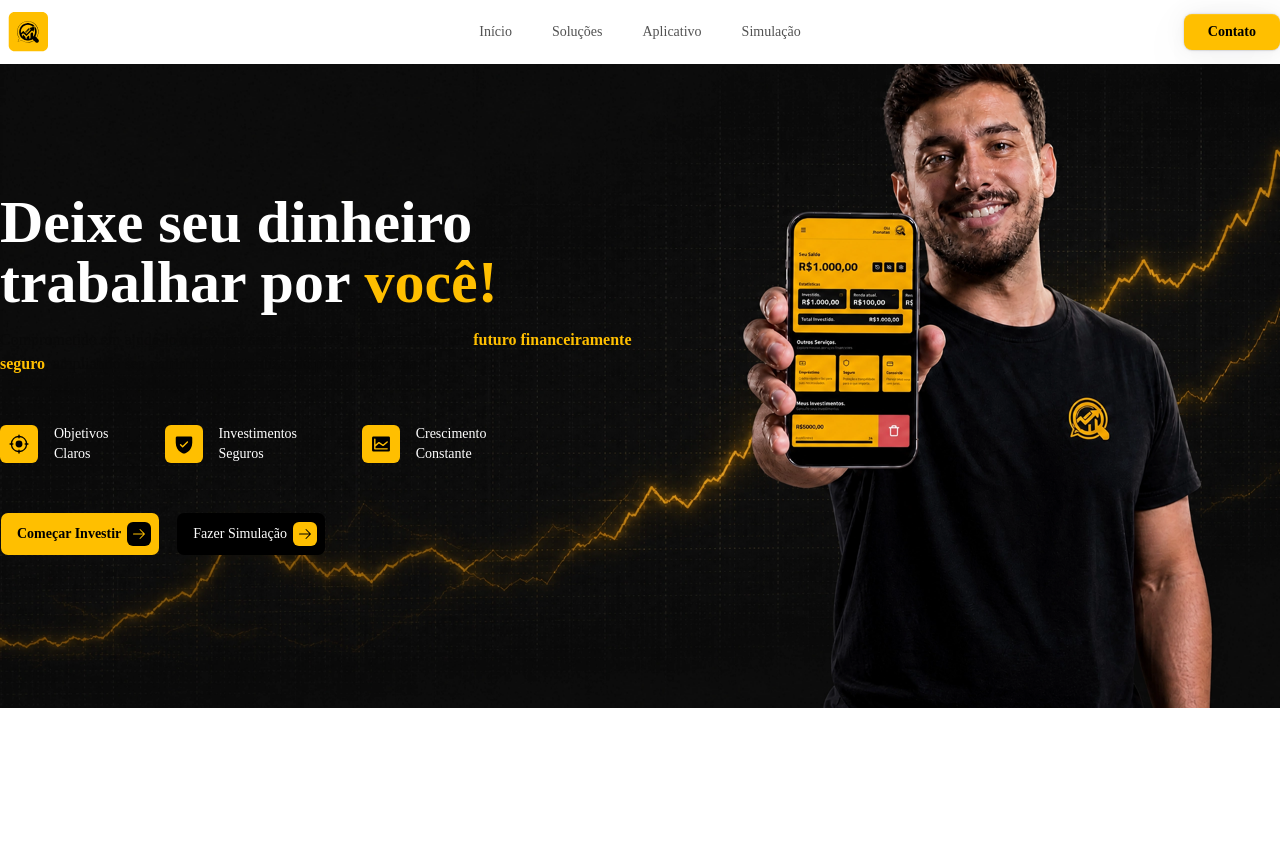
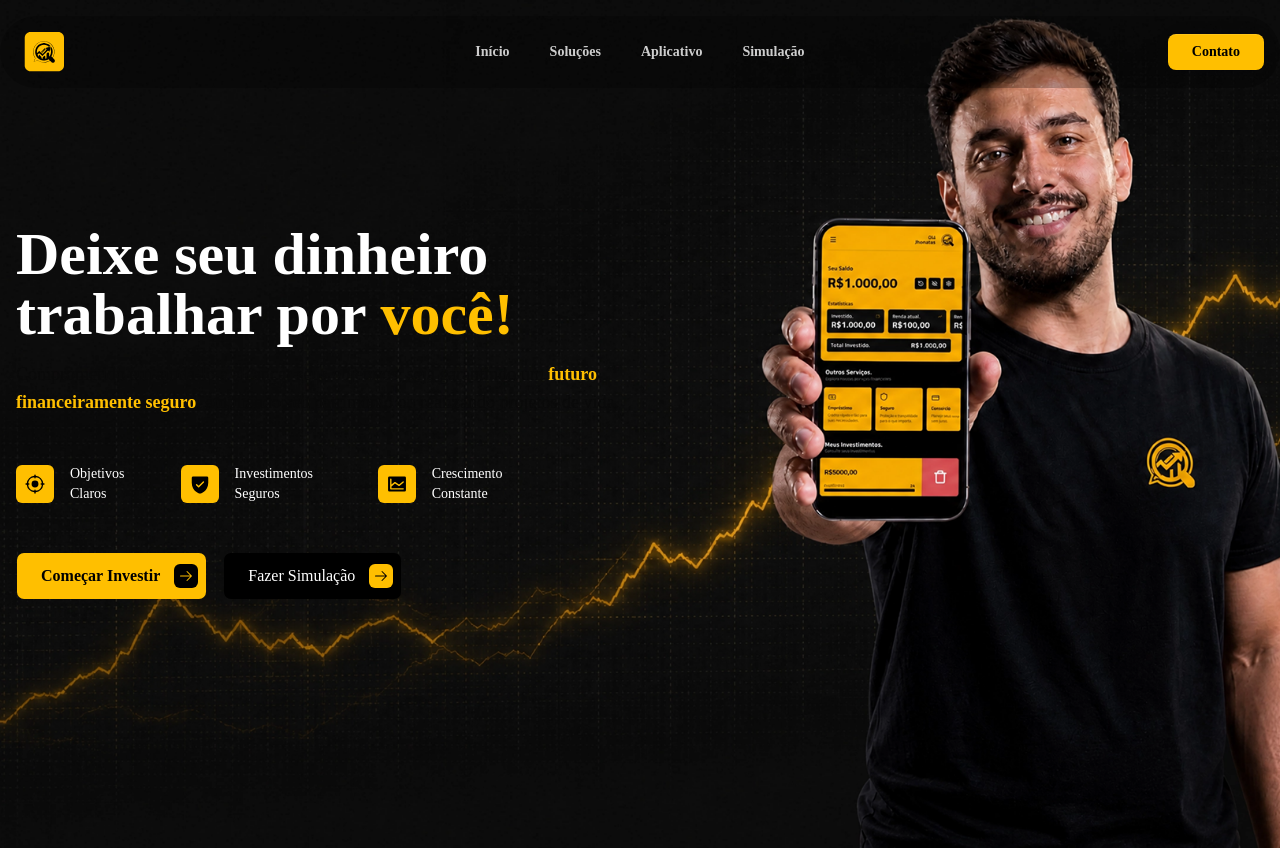
Before and after one commit to JhonatasMJ/Crbr, a React (Vite) app: page / in a window 1280 px wide. Before the commit the page ends 800 px from the top, so only its background shows below. Built offline with nearby package versions, Linux system fonts and the light colour scheme.

Commit message:
feat/home

```diff
--- a/src/App.tsx
+++ b/src/App.tsx
@@ -6,8 +6,10 @@ import { Home } from "./sections/Home"
 export function App() {
   return (
     <main>
-      <ResizableNavbarDemo/>
-      <Home />
+      <div className="relative bg-url bg-cover bg-top bg-no-repeat">
+        <ResizableNavbarDemo />
+        <Home />
+      </div>
     </main>
   )
 }
--- a/src/components/resizable-navbar-demo.tsx
+++ b/src/components/resizable-navbar-demo.tsx
@@ -35,8 +35,7 @@ export default function NavbarDemo() {
   const [isMobileMenuOpen, setIsMobileMenuOpen] = useState(false);
 
   return (
-    <div className="relative w-full">
-      <Navbar>
+    <Navbar>
         {/* Desktop Navigation */}
         <NavBody>
           <NavbarLogo />
@@ -65,7 +64,7 @@ export default function NavbarDemo() {
                 key={`mobile-link-${idx}`}
                 href={item.link}
                 onClick={() => setIsMobileMenuOpen(false)}
-                className="relative text-neutral-600 dark:text-neutral-300"
+                className="relative text-white/80 hover:text-white"
               >
                 <span className="block">{item.name}</span>
               </a>
@@ -82,9 +81,6 @@ export default function NavbarDemo() {
             </div>
           </MobileNavMenu>
         </MobileNav>
-      </Navbar>
-
-      {/* Navbar */}
-    </div>
+    </Navbar>
   );
 }
--- a/src/components/ui/button.tsx
+++ b/src/components/ui/button.tsx
@@ -6,7 +6,7 @@ import { Slot } from "radix-ui"
 import { cn } from "@/lib/utils"
 
 const buttonVariants = cva(
-  "group/button inline-flex shrink-0 items-center justify-center rounded-md border border-transparent bg-clip-padding text-sm font-medium whitespace-nowrap transition-all outline-none select-none focus-visible:border-ring focus-visible:ring-1 focus-visible:ring-ring/50 active:not-aria-[haspopup]:translate-y-px disabled:pointer-events-none disabled:opacity-50 aria-invalid:border-destructive aria-invalid:ring-1 aria-invalid:ring-destructive/20 dark:aria-invalid:border-destructive/50 dark:aria-invalid:ring-destructive/40 [&_svg]:pointer-events-none [&_svg]:shrink-0 cursor-pointer",
+  "group/button inline-flex shrink-0 items-center justify-center rounded-md border border-transparent bg-clip-padding text-base font-medium whitespace-nowrap transition-all outline-none select-none focus-visible:border-ring focus-visible:ring-1 focus-visible:ring-ring/50 active:not-aria-[haspopup]:translate-y-px disabled:pointer-events-none disabled:opacity-50 aria-invalid:border-destructive aria-invalid:ring-1 aria-invalid:ring-destructive/20 dark:aria-invalid:border-destructive/50 dark:aria-invalid:ring-destructive/40 [&_svg]:pointer-events-none [&_svg]:shrink-0 cursor-pointer",
   {
     variants: {
       variant: {
@@ -26,7 +26,7 @@ const buttonVariants = cva(
           "h-8 gap-1.5 px-2.5 has-data-[icon=inline-end]:pr-2 has-data-[icon=inline-start]:pl-2",
         xs: "h-6 gap-1 rounded-none px-2 text-xs has-data-[icon=inline-end]:pr-1.5 has-data-[icon=inline-start]:pl-1.5 [&_svg:not([class*='size-'])]:size-3",
         sm: "h-7 gap-1 rounded-none px-2.5 has-data-[icon=inline-end]:pr-1.5 has-data-[icon=inline-start]:pl-1.5 [&_svg:not([class*='size-'])]:size-3.5",
-        lg: "h-11 gap-1.5 px-4 has-data-[icon=inline-end]:pr-2 has-data-[icon=inline-start]:pl-2",
+        lg: "h-12 gap-1.5 px-6 has-data-[icon=inline-end]:pr-2 has-data-[icon=inline-start]:pl-2",
         icon: "size-8",
         "icon-xs": "size-6 rounded-none [&_svg:not([class*='size-'])]:size-3",
         "icon-sm": "size-7 rounded-none",
@@ -41,7 +41,7 @@ const buttonVariants = cva(
 )
 
 const buttonIconVariants = cva(
-  "inline-flex shrink-0 items-center justify-center rounded-sm [&_svg:not([class*='size-'])]:size-3.5",
+  "inline-flex ml-2 shrink-0 items-center justify-center rounded-sm [&_svg:not([class*='size-'])]:size-3.5",
   {
     variants: {
       variant: {
--- a/src/components/ui/resizable-navbar.tsx
+++ b/src/components/ui/resizable-navbar.tsx
@@ -9,7 +9,7 @@ import {
 } from "motion/react";
 import logo from "/src/assets/logo.svg";
 
-import React, { useRef, useState } from "react";
+import React, { useState } from "react";
 
 
 interface NavbarProps {
@@ -50,28 +50,39 @@ interface MobileNavMenuProps {
   onClose: () => void;
 }
 
+const navTransition = {
+  duration: 0.4,
+  ease: [0.4, 0, 0.2, 1] as const,
+};
+
 export const Navbar = ({ children, className }: NavbarProps) => {
-  const ref = useRef<HTMLDivElement>(null);
-  const { scrollY } = useScroll({
-    target: ref,
-    offset: ["start start", "end start"],
-  });
+  const { scrollY } = useScroll();
   const [visible, setVisible] = useState<boolean>(false);
 
   useMotionValueEvent(scrollY, "change", (latest) => {
-    if (latest > 100) {
-      setVisible(true);
-    } else {
-      setVisible(false);
-    }
+    setVisible(latest > 50);
   });
 
   return (
     <motion.div
-      ref={ref}
-      // IMPORTANT: Change this to class of `fixed` if you want the navbar to be fixed
-      className={cn("sticky inset-x-0 top-20 z-40 w-full", className)}
+      initial={false}
+      animate={{
+        top: visible ? 0 : 16,
+      }}
+      transition={navTransition}
+      className={cn("fixed inset-x-0 z-50 w-full", className)}
     >
+      <motion.div
+        aria-hidden
+        className="pointer-events-none absolute inset-x-0 top-0 h-full"
+        initial={false}
+        animate={{
+          opacity: visible ? 1 : 0,
+        }}
+        transition={navTransition}
+        style={{ backgroundColor: "#111111" }}
+      />
+      <div className="relative w-full">
         {React.Children.map(children, (child) =>
           React.isValidElement(child)
             ? React.cloneElement(
@@ -80,37 +91,31 @@ export const Navbar = ({ children, className }: NavbarProps) => {
               )
             : child,
         )}
+      </div>
     </motion.div>
   );
 };
 
 export const NavBody = ({ children, className, visible }: NavBodyProps) => {
   return (
+    <div className={cn("relative hidden w-full lg:block", className)}>
       <motion.div
+        layout
+        initial={false}
         animate={{
-        backdropFilter: visible ? "blur(10px)" : "none",
-        boxShadow: visible
-          ? "0 0 24px rgba(34, 42, 53, 0.06), 0 1px 1px rgba(0, 0, 0, 0.05), 0 0 0 1px rgba(34, 42, 53, 0.04), 0 0 4px rgba(34, 42, 53, 0.08), 0 16px 68px rgba(47, 48, 55, 0.05), 0 1px 0 rgba(255, 255, 255, 0.1) inset"
-          : "none",
-        width: visible ? "40%" : "100%",
-        y: visible ? 20 : 0,
+          borderRadius: visible ? 0 : 9999,
+          backgroundColor: visible
+            ? "rgba(17, 17, 17, 0)"
+            : "rgba(0, 0, 0, 0.25)",
         }}
-      transition={{
-        type: "spring",
-        stiffness: 200,
-        damping: 50,
-      }}
-      style={{
-        minWidth: "800px",
-      }}
-      className={cn(
-        "relative z-[60] mx-auto hidden w-full max-w-7xl flex-row items-center justify-between self-start rounded-full bg-transparent  py-2 lg:flex dark:bg-transparent",
-        visible && "bg-white/80 dark:bg-neutral-950/80",
-        className,
-      )}
+        transition={navTransition}
+        className="container relative overflow-hidden"
       >
+        <div className="relative flex w-full flex-row items-center justify-between py-3">
           {children}
+        </div>
       </motion.div>
+    </div>
   );
 };
 
@@ -121,7 +126,7 @@ export const NavItems = ({ items, className, onItemClick }: NavItemsProps) => {
     <motion.div
       onMouseLeave={() => setHovered(null)}
       className={cn(
-        "absolute inset-0 hidden flex-1 flex-row items-center justify-center space-x-2 text-sm font-medium text-zinc-600 transition duration-200 hover:text-zinc-800 lg:flex lg:space-x-2",
+        "absolute inset-0 hidden flex-1 flex-row items-center justify-center space-x-2 text-sm font-semibold text-white/80 transition duration-200 hover:text-black lg:flex lg:space-x-2",
         className,
       )}
     >
@@ -129,14 +134,14 @@ export const NavItems = ({ items, className, onItemClick }: NavItemsProps) => {
         <a
           onMouseEnter={() => setHovered(idx)}
           onClick={onItemClick}
-          className="relative px-4 py-2 text-neutral-600 dark:text-neutral-300"
+          className="relative px-4 py-2 text-white/80 hover:text-black"
           key={`link-${idx}`}
           href={item.link}
         >
           {hovered === idx && (
             <motion.div
               layoutId="hovered"
-              className="absolute inset-0 h-full w-full rounded-full bg-gray-100 dark:bg-neutral-800"
+              className="absolute inset-0 h-full w-full rounded-full bg-yellow-base"
             />
           )}
           <span className="relative z-20">{item.name}</span>
@@ -148,31 +153,22 @@ export const NavItems = ({ items, className, onItemClick }: NavItemsProps) => {
 
 export const MobileNav = ({ children, className, visible }: MobileNavProps) => {
   return (
+    <div className={cn("relative w-full lg:hidden", className)}>
       <motion.div
+        layout
+        initial={false}
         animate={{
-        backdropFilter: visible ? "blur(10px)" : "none",
-        boxShadow: visible
-          ? "0 0 24px rgba(34, 42, 53, 0.06), 0 1px 1px rgba(0, 0, 0, 0.05), 0 0 0 1px rgba(34, 42, 53, 0.04), 0 0 4px rgba(34, 42, 53, 0.08), 0 16px 68px rgba(47, 48, 55, 0.05), 0 1px 0 rgba(255, 255, 255, 0.1) inset"
-          : "none",
-        width: visible ? "90%" : "100%",
-        paddingRight: visible ? "12px" : "0px",
-        paddingLeft: visible ? "12px" : "0px",
-        borderRadius: visible ? "4px" : "2rem",
-        y: visible ? 20 : 0,
+          borderRadius: visible ? 0 : 16,
+          backgroundColor: visible
+            ? "rgba(17, 17, 17, 0)"
+            : "rgba(0, 0, 0, 0.25)",
         }}
-      transition={{
-        type: "spring",
-        stiffness: 200,
-        damping: 50,
-      }}
-      className={cn(
-        "relative z-50 mx-auto flex w-full max-w-[calc(100vw-2rem)] flex-col items-center justify-between bg-transparent px-0 py-2 lg:hidden",
-        visible && "bg-white/80 dark:bg-neutral-950/80",
-        className,
-      )}
+        transition={navTransition}
+        className="container relative overflow-hidden"
       >
-      {children}
+        <div className="w-full py-3">{children}</div>
       </motion.div>
+    </div>
   );
 };
 
@@ -206,7 +202,7 @@ export const MobileNavMenu = ({
           animate={{ opacity: 1 }}
           exit={{ opacity: 0 }}
           className={cn(
-            "absolute inset-x-0 top-16 z-50 flex w-full flex-col items-start justify-start gap-4 rounded-lg bg-white px-4 py-8 shadow-[0_0_24px_rgba(34,_42,_53,_0.06),_0_1px_1px_rgba(0,_0,_0,_0.05),_0_0_0_1px_rgba(34,_42,_53,_0.04),_0_0_4px_rgba(34,_42,_53,_0.08),_0_16px_68px_rgba(47,_48,_55,_0.05),_0_1px_0_rgba(255,_255,_255,_0.1)_inset] dark:bg-neutral-950",
+            "absolute inset-x-0 top-full z-50 mt-2 flex w-full flex-col items-start justify-start gap-4 rounded-lg bg-[#111111] px-4 py-8",
             className,
           )}
         >
@@ -225,9 +221,9 @@ export const MobileNavToggle = ({
   onClick: () => void;
 }) => {
   return isOpen ? (
-    <IconX className="text-black dark:text-white" onClick={onClick} />
+    <IconX className="cursor-pointer text-white" onClick={onClick} />
   ) : (
-    <IconMenu2 className="text-black dark:text-white" onClick={onClick} />
+    <IconMenu2 className="cursor-pointer text-white" onClick={onClick} />
   );
 };
 
@@ -235,7 +231,7 @@ export const NavbarLogo = () => {
   return (
     <a
       href="#"
-      className="relative z-20 mr-4 flex items-center space-x-2 px-2 py-1 text-sm font-normal text-black"
+      className="relative z-20 mr-4 flex items-center space-x-2 px-2 py-1 text-sm font-normal text-white"
     >
       <img
         src={logo}
--- a/src/sections/Home.tsx
+++ b/src/sections/Home.tsx
@@ -3,11 +3,11 @@ import { ArrowRightIcon, ChartLineIcon, CrosshairIcon, ShieldCheckIcon } from "@
 
 export function Home() {
     return (
-        <section className="bg-url bg-cover bg-center w-full py-32 h-full ">
+        <section className="w-full py-56">
          <div className="container">
             <div className="max-w-1/2">
             <h1 className="text-6xl font-bold text-white ">Deixe seu dinheiro trabalhar por <span className="text-yellow-base">você!</span> </h1>
-            <p className="my-4">Comprometido em ajudá-lo a alcançar seus objetivos, seja garantindo um  <span className="text-yellow-base font-semibold">futuro financeiramente seguro</span>, ampliando seu patrimônio ou realizando projetos de vida.</p>
+            <p className="my-4 text-lg">Comprometido em ajudá-lo a alcançar seus objetivos, seja garantindo um  <span className="text-yellow-base font-semibold">futuro financeiramente seguro</span>, ampliando seu patrimônio ou realizando projetos de vida.</p>
             <div className="flex gap-4 my-12">
                  <div className="flex gap-4 items-center">
                     <div className="bg-yellow-base rounded-sm p-2">
--- a/src/styles/index.css
+++ b/src/styles/index.css
@@ -128,7 +128,7 @@
         background-image: url('/src/assets/home.png');
     }
     .container {
-        @apply max-w-7xl mx-auto;
+        @apply max-w-7xl mx-auto px-4;
     }
 }
 
@@ -136,12 +136,10 @@
   * {
     @apply border-border outline-ring/50;
     }
+  html {
+    @apply font-sans overflow-x-hidden;
+    }
   body {
-    @apply bg-background text-foreground;
+    @apply bg-background text-foreground overflow-x-hidden;
     }
-  html {
-    @apply font-sans;
-    }
-
-
 }
```
Lines whose indentation alone changed are shown as unchanged.
